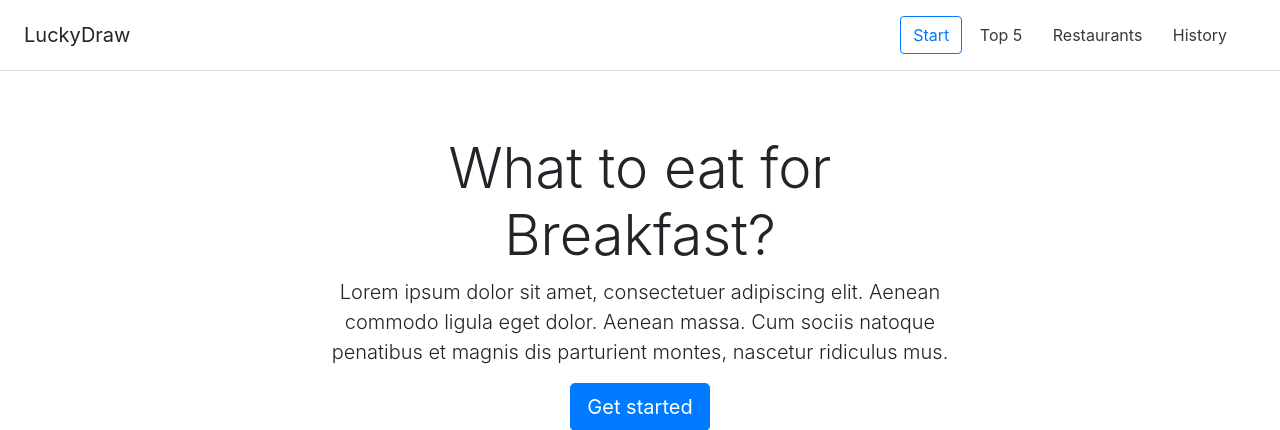
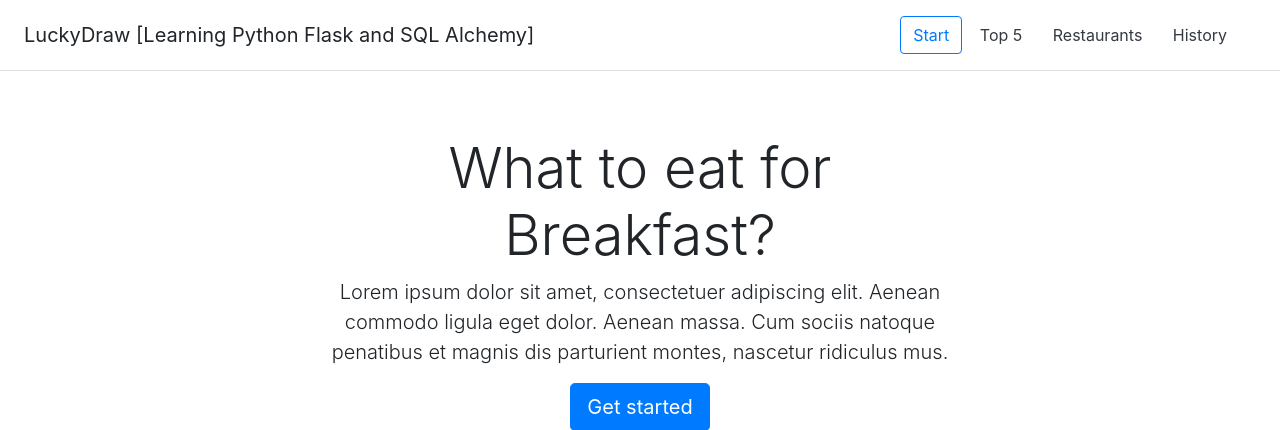
Before and after one commit to drjackchan/learning-python-flask-and-sql-alchemy-orm, a Flask app: page / in a window 1280 px wide. Shown: the top 430 px of the page. Run offline with Flask 3, Linux system fonts and the light colour scheme; some libraries are stand-ins or nearby versions.

Commit message:
update site title

```diff
--- a/templates/base.html
+++ b/templates/base.html
@@ -15,7 +15,7 @@
 
 <!-- nav -->
 <div class="d-flex flex-column flex-md-row align-items-center p-3 px-md-4 mb-3 bg-white border-bottom box-shadow">
-    <h5 class="my-0 mr-md-auto font-weight-normal">LuckyDraw</h5>
+    <h5 class="my-0 mr-md-auto font-weight-normal">LuckyDraw [Learning Python Flask and SQL Alchemy]</h5>
     <nav class="my-2 my-md-0 mr-md-3">
         <a class="btn {% if nav == 'start' %} btn-outline-primary {% else %} btn-outline-fix text-dark {% endif %}" href="/">Start</a>
         <a class="btn {% if nav == 'top' %} btn-outline-primary {% else %} btn-outline-fix  text-dark {% endif %}" href="/top">Top 5</a>
```
